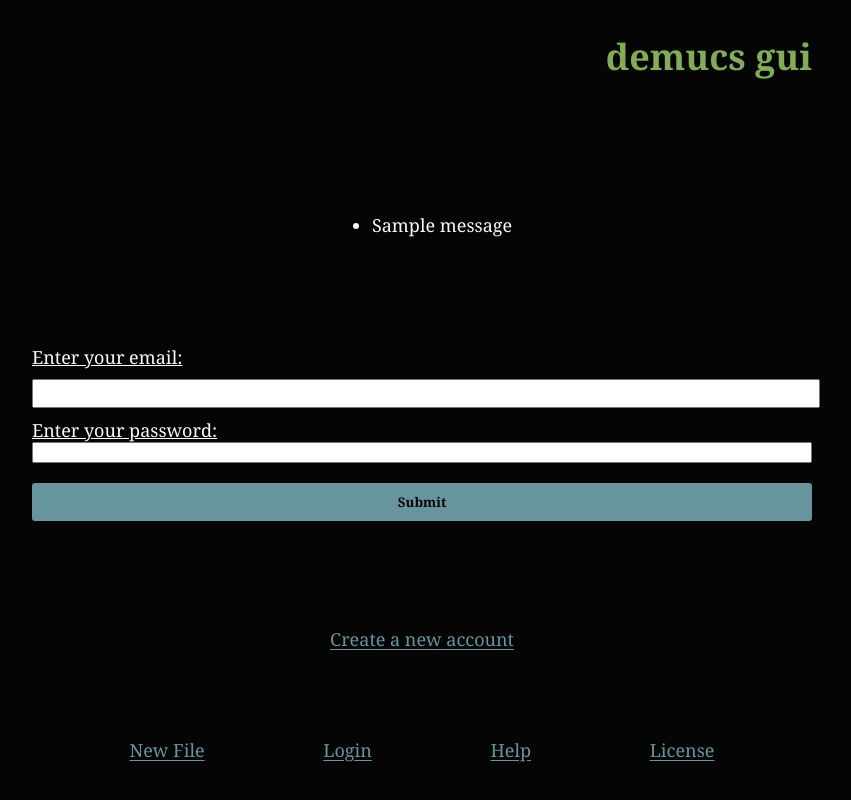
After one commit to tissakhosla/demucs-gui, a Flask app: page /login in a window 1280 px wide. The commit adds this page. Shown: the whole page, without its empty margins (218-1069 px from the left). Run offline with Flask 2, Linux system fonts and the light colour scheme; tables that the repository leaves empty hold one stand-in row (values such as "Sample post"); one stand-in notice (Sample message) is shown; parts of the project's set-up code (start-up, migrations or seed data) failed here and were passed over.

Commit message:
returns accurate user and places cookie

```diff
--- a/main.py
+++ b/main.py
@@ -9,8 +9,9 @@ import uuid
 
 from threading import Thread
 from flask import (
-    Flask, render_template, request,
-    redirect, url_for, send_from_directory
+    Flask, render_template, request, flash,
+    redirect, url_for, send_from_directory,
+    make_response
 )
 from werkzeug.utils import secure_filename
 from util import Track, SqlAction, User
@@ -39,7 +40,6 @@ assert os.getenv('G_KEY')
 sqla = SqlAction("users.db")
 sqla.db_createTable()
 
-
 def allowed_file(filename):
     '''check filename safety'''
     return '.' in filename and \
@@ -66,6 +66,21 @@ def register():
         sqla.db_insert(newUser)
         return redirect(url_for('upload_file'))
     return render_template('register.html')
+
+@app.route('/login', methods=['GET', 'POST'])
+def login():
+    '''user login'''
+    if request.method == 'POST':
+        ue_pwd = User(request.form['email'], request.form['password'])
+        user = sqla.db_read(ue_pwd)
+        if user:
+            res = make_response(redirect(url_for('upload_file')))
+            res.set_cookie("demucs user", "logged in", max_age=60)
+            return res
+
+        flash('Incorrect username or password')
+        render_template('login.html')
+    return render_template('login.html')
 
 @app.route("/upload", methods=['GET', 'POST'])
 def upload_file():
--- a/templates/base.html
+++ b/templates/base.html
@@ -17,7 +17,7 @@
 </body>
 <footer>
     <a href="{{ url_for('upload_file') }}">New File</a>
-
+    <a href="{{ url_for('login') }}">Login</a>
     <a href="{{ url_for('_help') }}">Help</a>
     <a href="{{ url_for('_license') }}">License</a>
 </footer>
--- /dev/null
+++ b/templates/form-login.html
@@ -0,0 +1,7 @@
+<form method=post enctype=multipart/form-data>
+    <label class="label__email" for="email">Enter your email:</label>
+    <input type="email" id="email" name="email" required>
+    <label class="label__email" for="password">Enter your password:</label>
+    <input type="password" id="password" name="password" required>
+    <input type=submit value=Submit>
+</form>
--- a/templates/help.html
+++ b/templates/help.html
@@ -4,9 +4,10 @@
 {% block body %}
 <div class="help">
     <p>Thank you for using demucs gui.</p>
-    <p>Enter your email, upload a wav or mp3 file, and select a model to split the tracks.</p>
+    <p><a href="{{ url_for('register') }}">Register a new account</a>, or <a href="{{ url_for('login') }}">Login</a>.
+    Upload a wav or mp3 file, and select a model to split the tracks.</p>
     <p>The program will split your track and in 3-8 minutes, based on the length of the track,
-        email results to the email entered.
+        email results to the user login email.
     </p>
     <p>Information on the models is listed below.
     </p>
--- /dev/null
+++ b/templates/login.html
@@ -0,0 +1,16 @@
+{% extends 'base.html' %}
+{% block title %}Login{% endblock %}
+
+{% block body %}
+    {% with messages = get_flashed_messages() %}
+        {% if messages %}
+            <ul class=flashes>
+                {% for message in messages %}
+                    <li>{{ message }}</li>
+                {% endfor %}
+            </ul>
+        {% endif %}
+    {% endwith %}
+    {% include 'form-login.html' %}
+    <a href="{{ url_for('register') }}">Create a new account</a>
+{% endblock %}
```
Also changed, not shown: util.py (+12 -0 lines).
